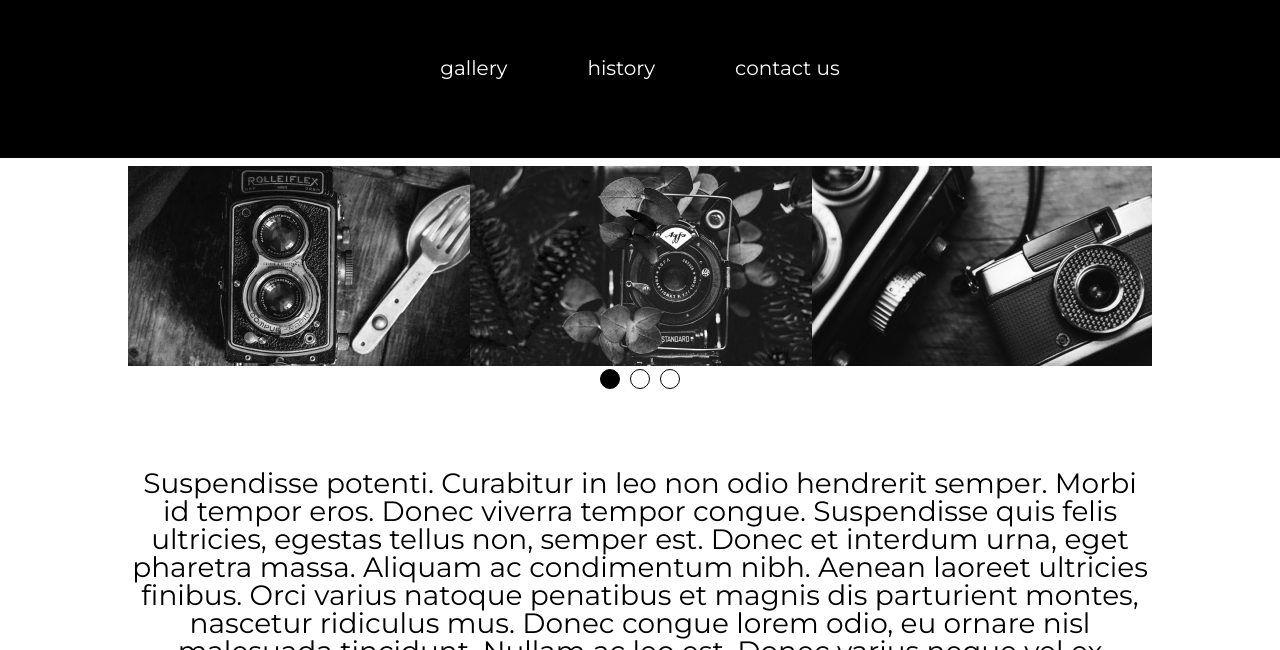
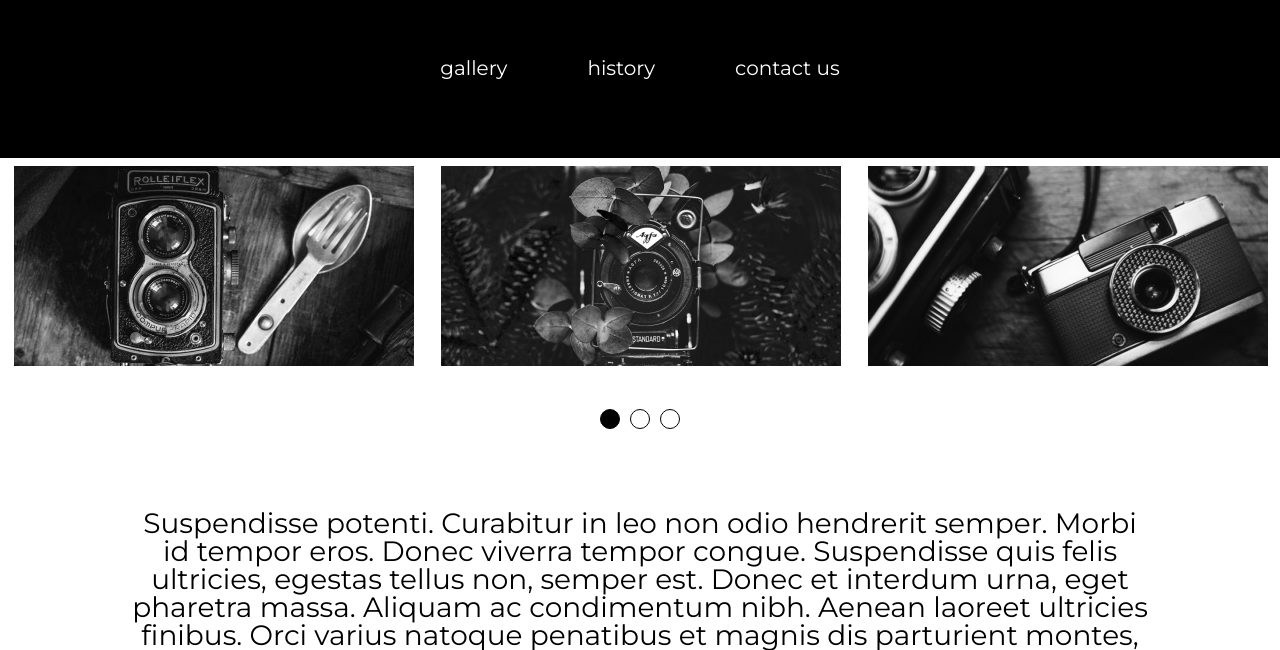
Before and after one commit to bydyas/responsive-page, a plain HTML site: page markup/index.html in a window 1280 px wide. Shown: the part 150-800 px from the top of the page. Drawn offline with nearby package versions, Linux system fonts and the light colour scheme.

Commit message:
fixed/centered slider

```diff
--- a/markup/index.html
+++ b/markup/index.html
@@ -33,7 +33,7 @@
 			</form>
   		</header>
 <!-- SLIDER -->
-		<section class="slider-section section">
+		<section class="slider-section">
 			<div class="slider">
 				<div><img src="img/slider/photo01.png" width="400" heigth="200" alt="photo01"></div>
 				<div><img src="img/slider/photo02.png" width="400" heigth="200" alt="photo02"></div>
--- a/markup/sass/style.scss
+++ b/markup/sass/style.scss
@@ -139,11 +139,20 @@
     }
 }
 
-/* .slider-section {
+.slider-section {
+    width: 100%;
+}
 
-} */
+.slider div {
+    text-align: center;
+}
+
+.slider img {
+    margin: 0 auto;
+}
 
 .slick-dots {
+    margin: 40px 0 0 0;
     display: flex;
     justify-content: center;
 
```
Also changed, not shown: markup/css/style.min.css.
